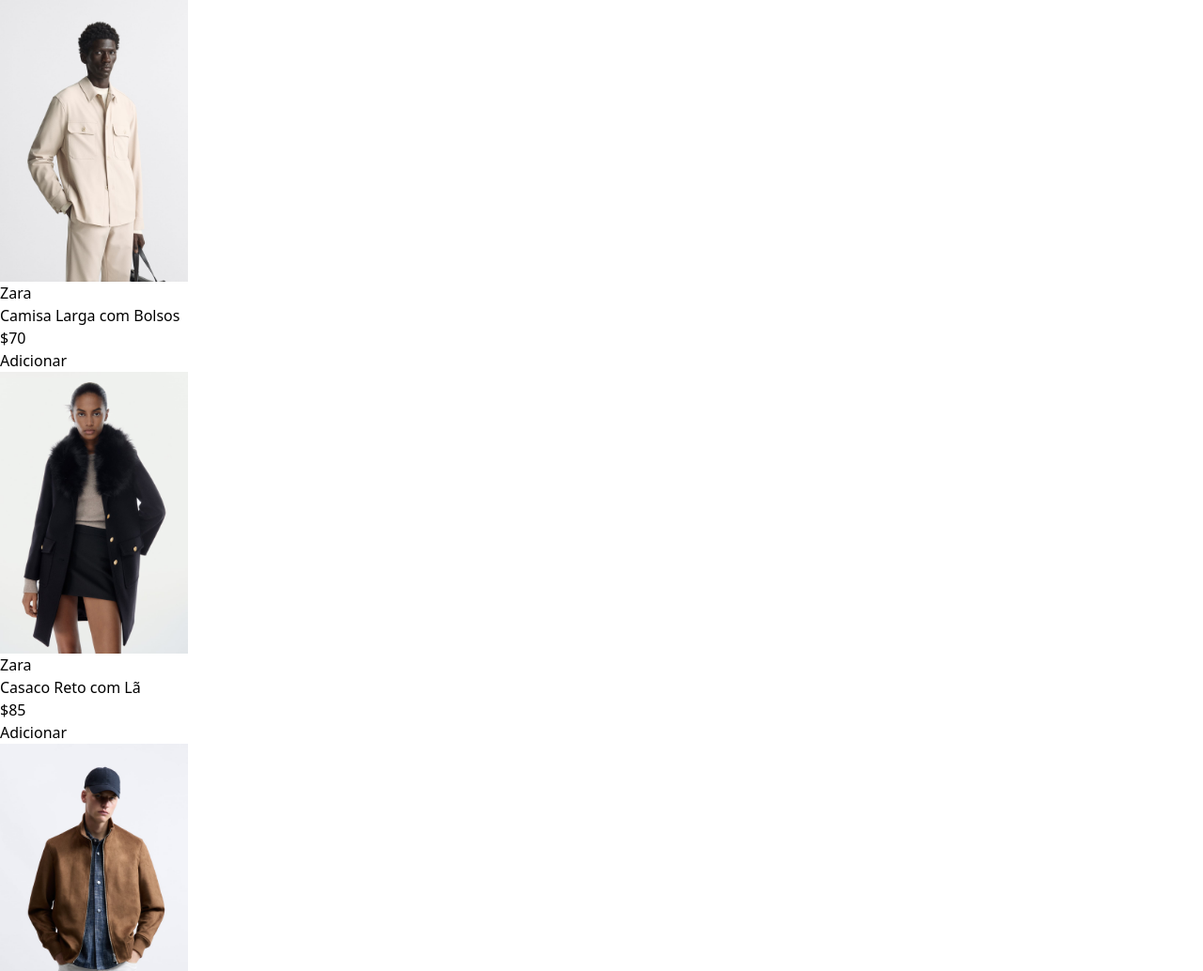
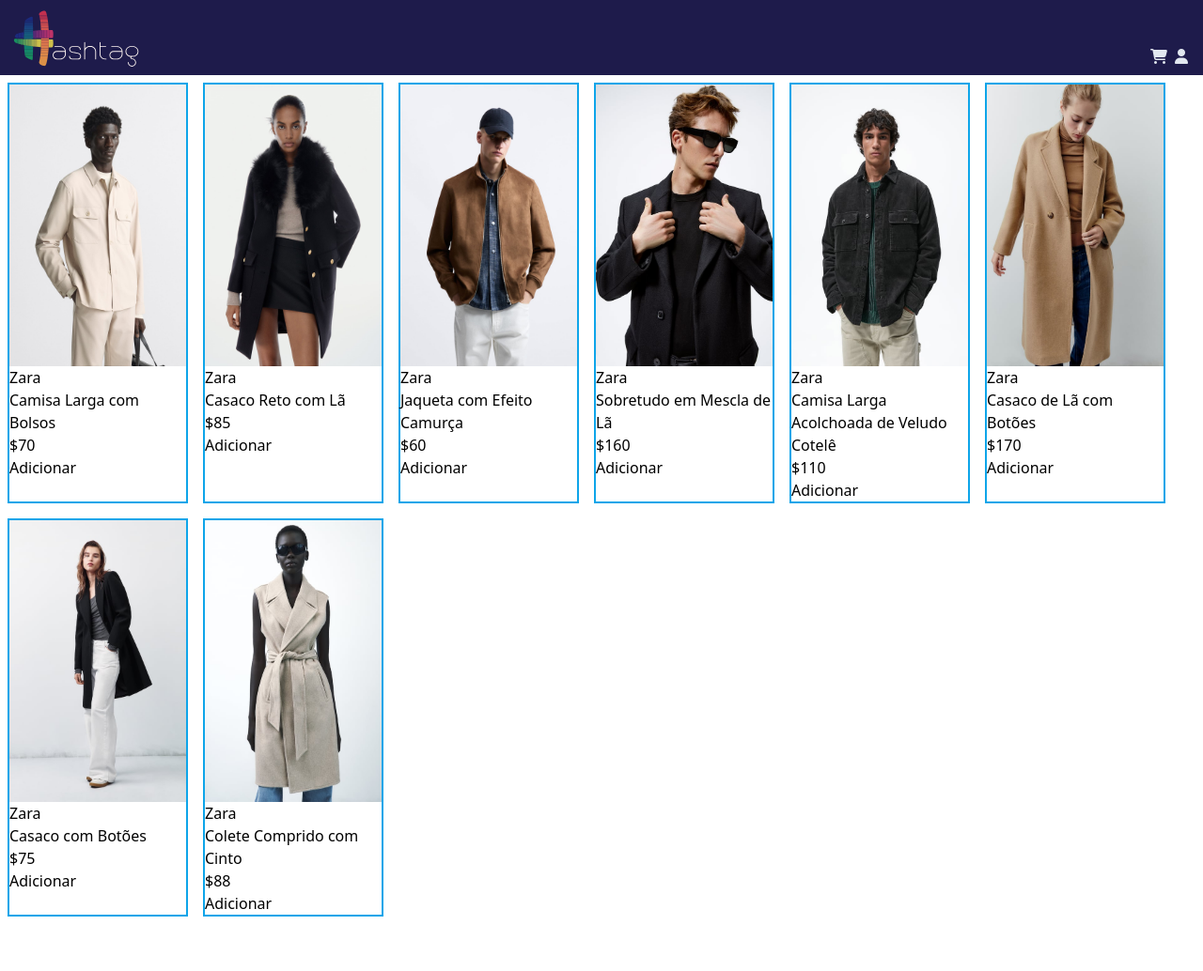
Before and after one commit to Flaviohmm/Magazine-Hashtag, a website built with Vite: page index.html in a window 1280 px wide. Shown: the top 1034 px of the page at 94% size. After the commit the page ends 984 px from the top, so only its background shows below. Built offline with nearby package versions, Linux system fonts and the light colour scheme.

Commit message:
Criando header e add icons

```diff
--- a/index.html
+++ b/index.html
@@ -5,11 +5,18 @@
   <meta name="viewport" content="width=device-width, initial-scale=1.0">
   <title>Document</title>
   <link rel="stylesheet" href="./style.css">
+  <link rel="stylesheet" href="https://cdnjs.cloudflare.com/ajax/libs/font-awesome/6.4.2/css/all.min.css" integrity="sha512-z3gLpd7yknf1YoNbCzqRKc4qyor8gaKU1qmn+CShxbuBusANI9QpRohGBreCFkKxLhei6S9CQXFEbbKuqLg0DA==" crossorigin="anonymous" referrerpolicy="no-referrer" />
 </head>
 <body>
-  <header></header>
+  <header class="flex bg-indigo-950 p-2 justify-between">
+    <img class="h-16" src="./assets/logo/hashtag.svg" alt="Logo do Magazine Hashtag">
+    <div class="text-slate-200 flex gap-2 items-end mx-2">
+      <button><i class="fa-solid fa-cart-shopping"></i></button>
+      <button><i class="fa-solid fa-user"></i></button>
+    </div>
+  </header>
   <main>
-    <section id="container-produto">
+    <section id="container-produto" class="flex flex-wrap">
     </section>
   </main>
   <script src="./main.js"></script>
--- a/main.js
+++ b/main.js
@@ -69,7 +69,7 @@
     const cartaoProduto =
       /* html */
     `
-        <div id="card-produto-1">
+        <div class="border-solid border-2 border-sky-500 w-48 m-2" id="card-produto-${produtoCatalogo.id}">
             <img src="./assets/img/${produtoCatalogo.imagem}" alt="Produto 1 do Magazine Hashtag." style="height: 300px;">
             <p class="marca">${produtoCatalogo.marca}</p>
             <p>${produtoCatalogo.nome}</p>
```
